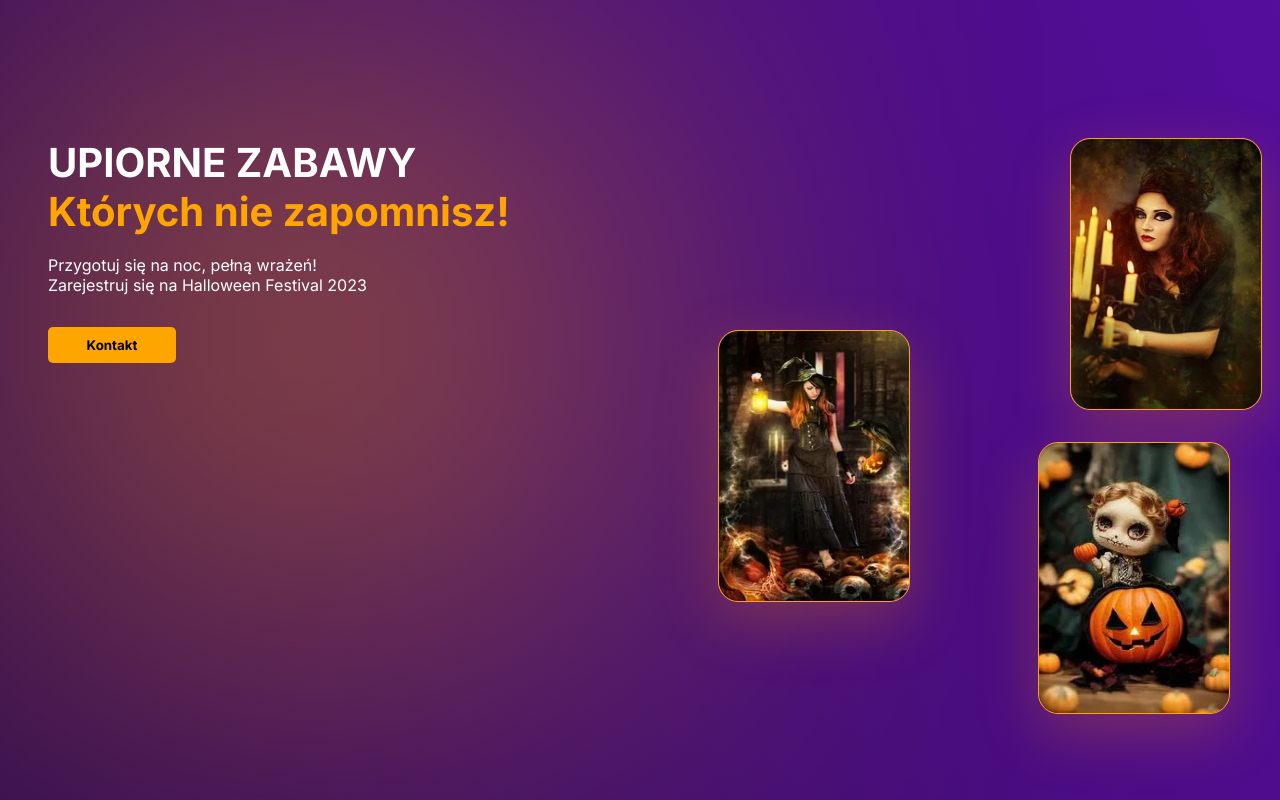
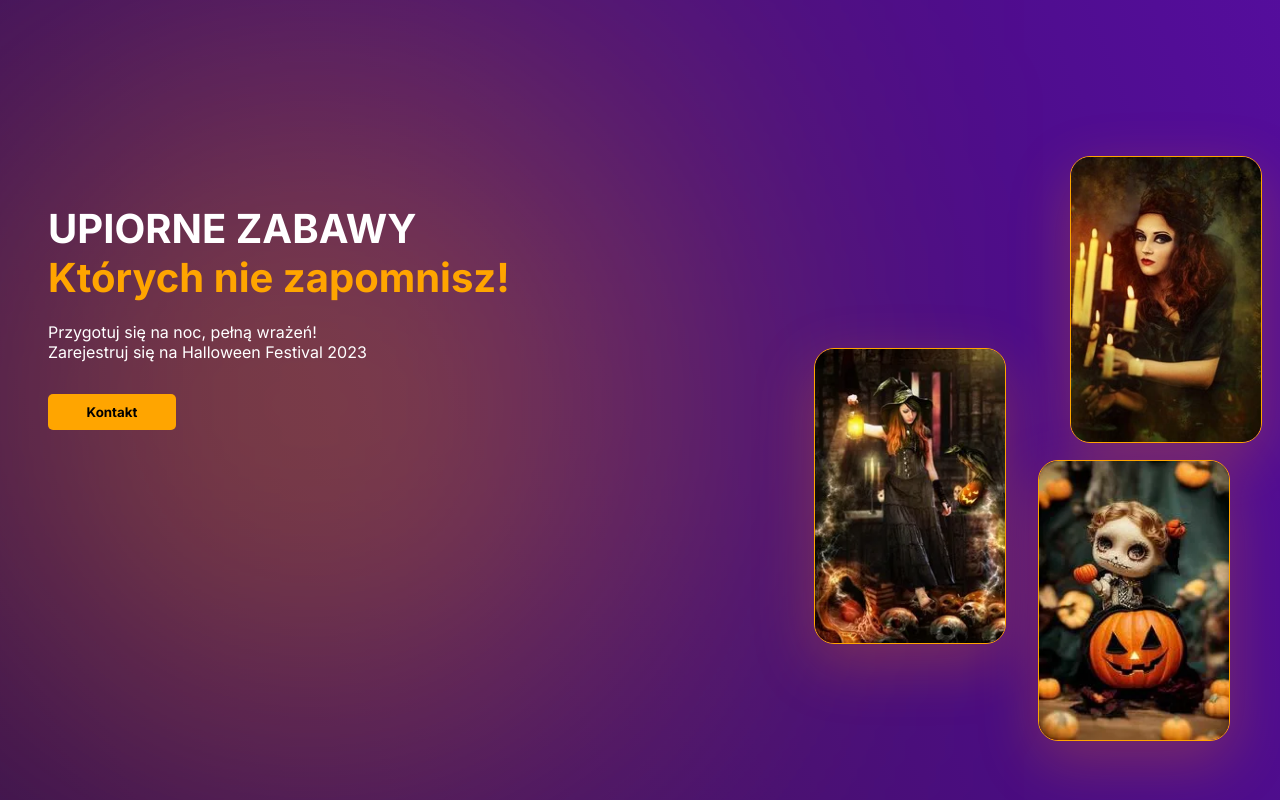
Before and after one commit to bar-85/React-halloween-festival, a React (Create React App) app: page / in a window 1280 px wide. Shown: the part 1320-2120 px from the top of the page. Built offline with nearby package versions, Linux system fonts and the light colour scheme.

Commit message:
change of styles

```diff
--- a/src/components/Card/Card.styles.js
+++ b/src/components/Card/Card.styles.js
@@ -2,21 +2,16 @@ import styled from 'styled-components'
 
 export const CardStyled = styled.div`
 	position: absolute;
-	width: 12rem;
-	height: 17rem;
-	background: rgba(255, 255, 255, 0.26);
-	border: 1px solid orange;
-	box-shadow: 0px 19px 60px rgba(255, 136, 0, 0.26);
-	border-radius: 20px;
 
 	img {
-		width: 100%;
-		height: 100%;
+		width: 12rem;
+		height: auto;
+		border: 1px solid orange;
+		box-shadow: 0px 19px 60px rgba(255, 136, 0, 0.26);
 		border-radius: 20px;
 	}
 
 	@media screen and (max-width: 900px) {
-		width: 12rem;
-		height: 17rem;
+
 	}
 `
--- a/src/components/Hero/Hero.styles.js
+++ b/src/components/Hero/Hero.styles.js
@@ -76,12 +76,12 @@ export const ImgStyled = styled.div`
 	.bat {
 		position: absolute;
 		left: 30%;
-		top: 7rem;
+		top: 5rem;
 		z-index: -3;
 
 		.bat-image {
 			width: 10rem;
-			height: 10rem;
+			height: auto;
 		}
 		@media screen and (max-width: 1150px) {
 			left: 35%;
--- a/src/components/Logo/LogoHeader.styles.js
+++ b/src/components/Logo/LogoHeader.styles.js
@@ -3,7 +3,7 @@ import styled from 'styled-components'
 export const LogoHeaderStyled = styled.div`
 	img {
 		width: 9rem;
-		height: 7rem;
+		height: auto;
 		padding-top: 0.5rem;
 		margin-left: 2rem;
 	}
--- a/src/components/Offer/Offer.js
+++ b/src/components/Offer/Offer.js
@@ -36,7 +36,7 @@ const Offer = () => {
 						<Card picture={imgOne} />
 					</motion.div>
 
-					<motion.div initial={{ left: '3rem', top: '12rem' }} whileInView={{ left: '8rem' }} transition={transition}>
+					<motion.div initial={{ left: '3rem', top: '12rem' }} whileInView={{ left: '14rem' }} transition={transition}>
 						<Card picture={imgThree} />
 					</motion.div>
 
--- a/src/components/Offer/Offer.styles.js
+++ b/src/components/Offer/Offer.styles.js
@@ -26,6 +26,7 @@ export const Awesome = styled.div`
 	display: flex;
 	flex-direction: column;
 	position: relative;
+	margin-top: 3rem;
 
 
 	span:nth-child(1) {
```
